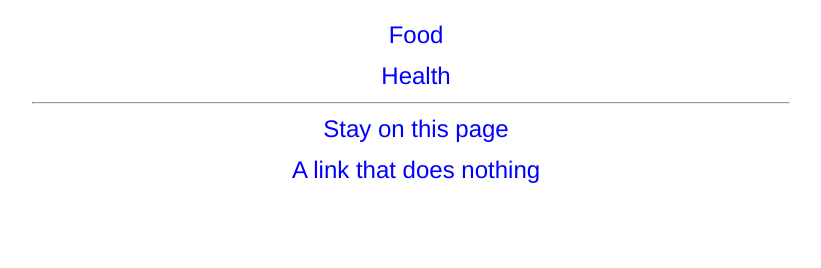
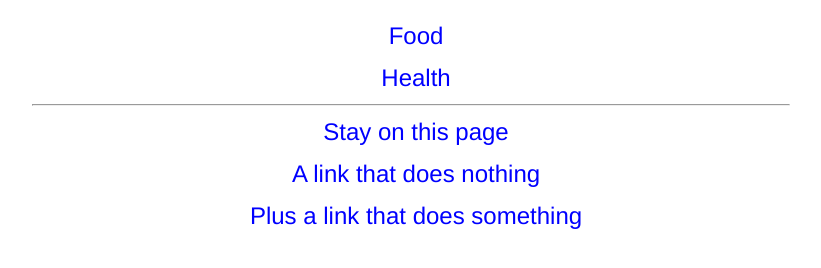
Before and after one commit to Bill13579/java-web-crawler, a plain HTML site: page Test Page/index.html in a window 1280 px wide. Shown: the part 92-360 px from the top of the page, without its empty margins (229-1050 px from the left). Drawn offline with Linux system fonts and the light colour scheme.

Commit message:
Added another link to the home page of the test page

```diff
--- a/Test Page/all.css
+++ b/Test Page/all.css
@@ -20,7 +20,7 @@ a {
     margin-bottom: 6px;
     padding-left: 5px;
     padding-right: 5px;
-    padding-top: 3px;
+    padding-top: 4px;
     padding-bottom: 4px;
     color: blue;
     text-decoration: none;
--- a/Test Page/index.html
+++ b/Test Page/index.html
@@ -14,6 +14,7 @@
                 <hr/>
                 <a href="#stay">Stay on this page</a>
                 <a href="javascript:void(0)">A link that does nothing</a>
+                <a href="https://www.example.com/">Plus a link that does something</a>
             </div>
         </center>
     </body>
```
